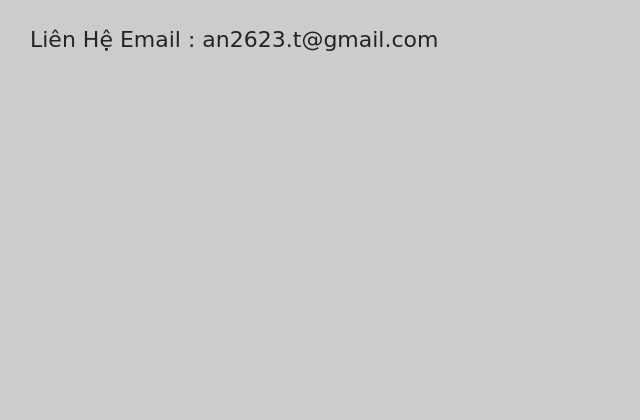
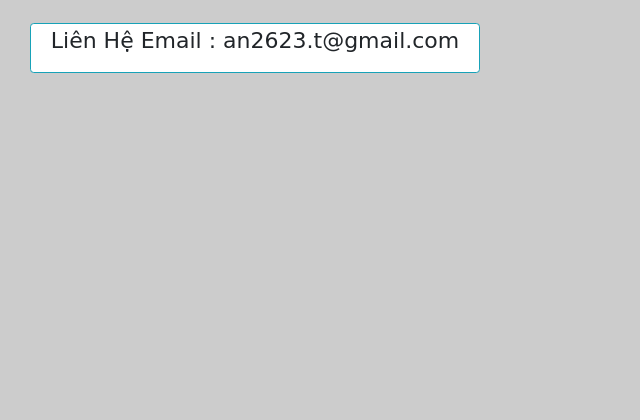
Before and after one commit to quyhon26/webpython, a Django app: page /contact/ in a window 1280 px wide. Shown: the part 838-1258 px from the top of the page, without its empty margins (0-640 px from the left). Run offline with Django 3.2, Linux system fonts and the light colour scheme; some libraries are stand-ins or nearby versions.

Commit message:
Update contact.html

```diff
--- a/home/templates/pages/contact.html
+++ b/home/templates/pages/contact.html
@@ -1,3 +1,7 @@
 {% extends "pages/base.html" %} {% block title %} Contact {% endblock %} {% block content %}
-<p>Liên Hệ Email : an2623.t@gmail.com</p>
+<div class="card border-info mb-3" style="max-width: 30rem;">
+    <center>
+        <p>Liên Hệ Email : an2623.t@gmail.com</p>
+    </center>
+</div>
 {% endblock %}
```
